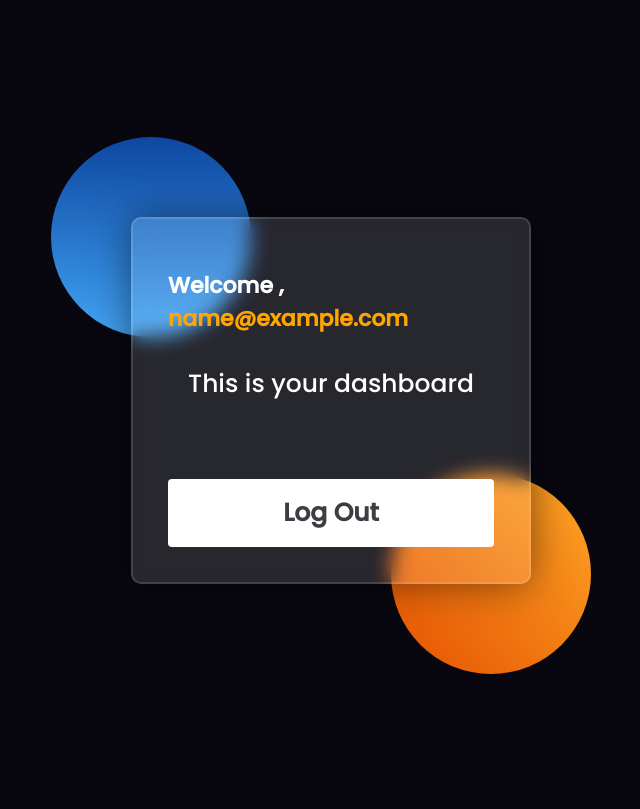
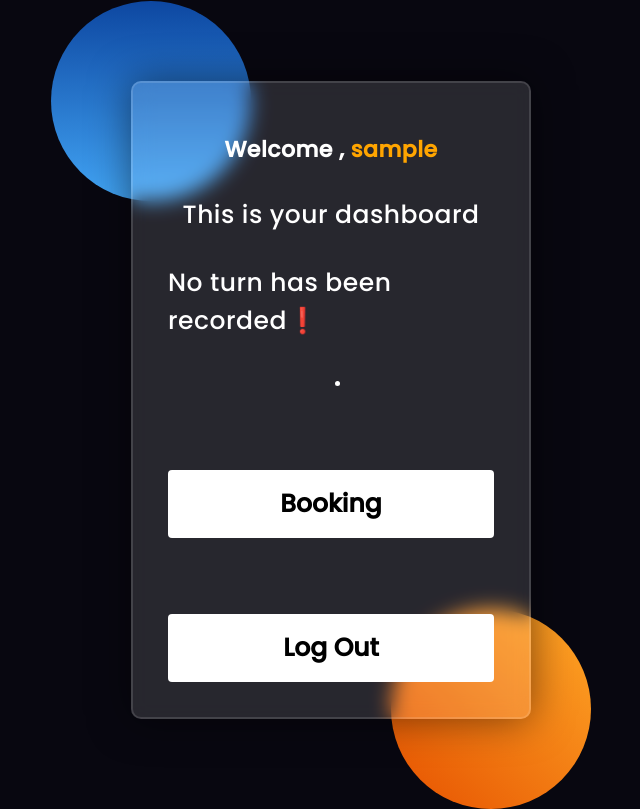
Before and after one commit to mollaei-dev/doctor-appointment, a Vue app: page /dashboard in a window 1280 px wide. Shown: the whole page, without its empty margins (309-949 px from the left). Built offline with nearby package versions, Linux system fonts and the light colour scheme; sample sign-in values are in the browser's storage.

Commit message:
refactor: minor updates in dashboard and App.vue

```diff
--- a/src/App.vue
+++ b/src/App.vue
@@ -23,6 +23,7 @@ html {
 }
 body {
   font-family: 'Poppins', 'Calibri', sans-serif;
+  letter-spacing: 0.5px;
   background-color: #080710;
   display: flex;
   justify-content: center;
--- a/src/views/Dashboard.vue
+++ b/src/views/Dashboard.vue
@@ -25,9 +25,14 @@ function logout() {
 <template>
   <div v-if="user" class="dashboard">
     <h1 class="dashboard__title">
-      Welcome , <span class="dashboard__email">{{ user.email }}</span>
+      Welcome , <span class="dashboard__email">{{ user.username }}</span>
     </h1>
     <p class="dashboard__text">This is your dashboard</p>
+    <p class="dashboard__text">No turn has been recorded❗</p>
+    <ul>
+      <li></li>
+    </ul>
+    <button class="dashboard__logout" @click="logout">Booking</button>
     <button class="dashboard__logout" @click="logout">Log Out</button>
   </div>
   <div v-else class="dashboard">
@@ -72,8 +77,8 @@ function logout() {
   color: orange;
 }
 .dashboard__logout {
+  color: #000;
   background-color: #fff;
-  color: #3e3d43;
   border-radius: 4px;
   text-align: center;
   padding: 15px 0;
@@ -89,6 +94,6 @@ function logout() {
 }
 .dashboard__logout:hover {
   cursor: pointer;
-  background-color: darkgrey;
+  background-color: rgb(240, 223, 192);
 }
 </style>
```
